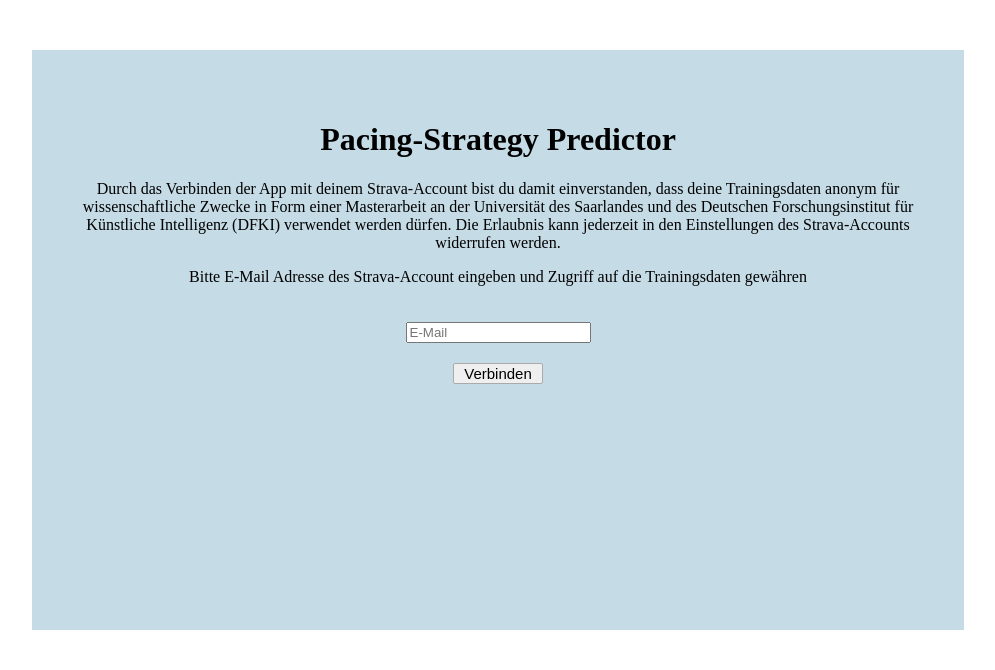
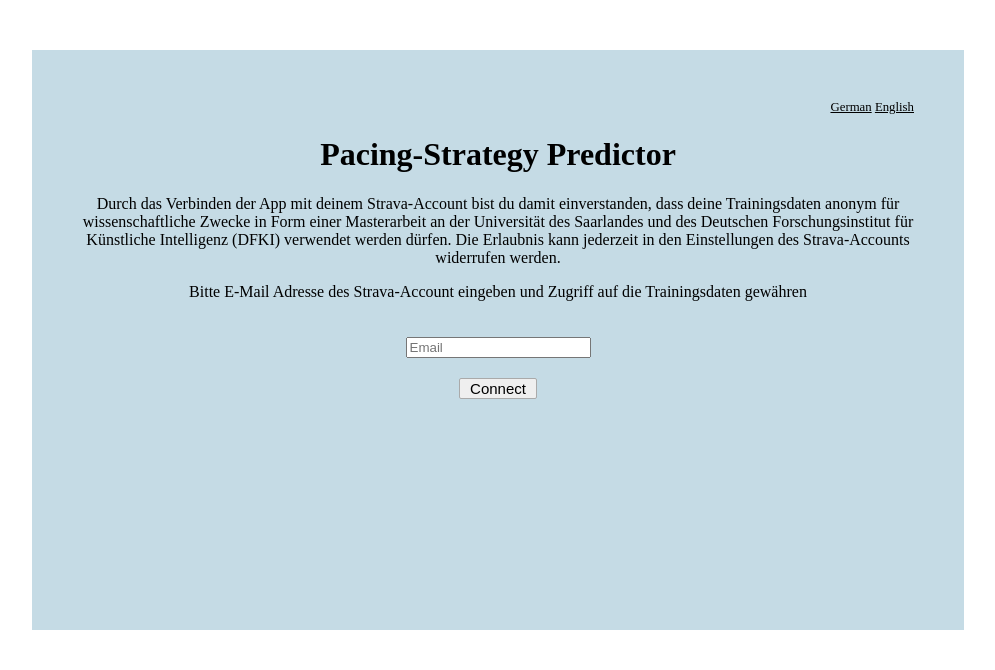
Before and after one commit to JulsM/masterThesis, a PHP site: page / in a window 1280 px wide. Shown: the top 670 px of the page, without its empty margins (150-1145 px from the left). Run offline with PHP 8.4, Linux system fonts and the light colour scheme.

Commit message:
index.php english version changed callback to server everything works now just on server

```diff
--- a/data/athlete.php
+++ b/data/athlete.php
@@ -24,12 +24,13 @@ if (isset($_POST['id'])) {
 	<p>All activities of <?php echo $_POST['name']?>:</p>
 	<?php
 		$num = 1;
+
 		foreach ($activityArray as $ac) {
-		    echo '<div>'.$num.'. ' . $ac['name'] . ', distance: ' . $ac['distance'] / 1000 .' km, elapsed time: ' . $ac['time'] / 60 . ' min, pace: ' . $ac['average_speed'] . ' m/min, elevation gain: ' . $ac['elevation'] . ' m, VO2max: '. $ac['vo2max'];
+		    echo '<div>'.$num.'. ' . $ac['name'] . ', distance: ' . $ac['distance'] / 1000 .' km, elapsed time: ' . round($ac['time'] / 60, 2 ). ' min, pace: ' . round($ac['average_speed'], 2 ). ' m/min, elevation gain: ' . $ac['elevation'] . ' m, VO2max: '. round($ac['vo2max'], 2) . ' workout type: '.$ac['workout_type'] . ' device: '.  $ac['device'];
             echo '<form action="stream.php" method="post">
                     <input type="hidden" name="id" value="'.$ac['id'].'">
                     <input type="hidden" name="token" value="'.$token.'">
-                    <input type="submit" value="stream">
+                    <input type="submit" value="Compute string">
                 </form>'.' <br><br> </div>';
 		    $num++;
 		}
--- a/data/strava_callback.php
+++ b/data/strava_callback.php
@@ -2,10 +2,11 @@
 include 'StravaPHP/vendor/autoload.php';
 include 'queryApi.php';
 
+$callbackUrl = 'http://localhost/data/strava_callback.php';
+$callbackUrl = 'http://umtl.dfki.de/~julian/data/strava_callback.php';
 
 use Strava\API\Exception;
 use Strava\API\OAuth;
-
 include 'database.php';
 
 $db = Db::getInstance();
@@ -44,7 +45,7 @@ function signIn()
         $options = array(
             'clientId'     => 17350,
             'clientSecret' => 'f60291ad212a269051a09e3e18a8147c819c4342',
-            'redirectUri'  => 'http://localhost/data/strava_callback.php',
+            'redirectUri'  => 'http://umtl.dfki.de/~julian/data/strava_callback.php',
         );
         $oauth = new OAuth($options);
 
--- a/data/users.php
+++ b/data/users.php
@@ -20,14 +20,16 @@ $result = $db->query('SELECT * FROM users');
 				<?php
 				echo 'List of all users in database:';
 				$n = 1;
+				if ($result != null) {
 					foreach ($result as $row) {
 					    echo '<div style="margin: 20px">'.$n.' - '.$row['name'].', '.$row['email'];
 					    echo '<form style="display: inline; margin: 10px" action="athlete.php" method="post">
 					    		<input type="hidden" value="'.$row['id'].'" name="id">
 					    		<input type="hidden" value="'.$row['name'].'" name="name">
-							<input type="submit" value="Download data">
+								<input type="submit" value="Get activities">
 							</form></div>';
 						$n++;
+					}
 				}
 				?>
 			</div>
--- a/index.php
+++ b/index.php
@@ -12,25 +12,31 @@
     </head>
     <body>
 	    <div id="main">
-	  		<h1>Pacing-Strategy Predictor</h1>
+
 	  		<?php
 	  		if(!$redirect) {
-				echo
-				'<p>Durch das Verbinden der App mit deinem Strava-Account bist du damit einverstanden, dass deine Trainingsdaten anonym für wissenschaftliche Zwecke in Form einer Masterarbeit an der Universität des Saarlandes und des Deutschen Forschungsinstitut für Künstliche Intelligenz (DFKI) verwendet werden dürfen. Die Erlaubnis kann jederzeit in den Einstellungen des Strava-Accounts widerrufen werden.</p>
-				<p>Bitte E-Mail Adresse des Strava-Account eingeben und Zugriff auf die Trainingsdaten gewähren</p>
+	  			?>
+	  			<div id="language"><span onClick="document.getElementById('english').style.display = 'none';document.getElementById('german').style.display = 'block';">German</span> <span onClick="document.getElementById('german').style.display = 'none';document.getElementById('english').style.display = 'block';">English</span></div>
+	  			<h1>Pacing-Strategy Predictor</h1>
+				<div id="german"><p>Durch das Verbinden der App mit deinem Strava-Account bist du damit einverstanden, dass deine Trainingsdaten anonym f&uuml;r wissenschaftliche Zwecke in Form einer Masterarbeit an der Universit&auml;t des Saarlandes und des Deutschen Forschungsinstitut f&uuml;r K&uuml;nstliche Intelligenz (DFKI) verwendet werden d&uuml;rfen. Die Erlaubnis kann jederzeit in den Einstellungen des Strava-Accounts widerrufen werden.</p>
+				<p>Bitte E-Mail Adresse des Strava-Account eingeben und Zugriff auf die Trainingsdaten gew&auml;hren</p></div>
+				<div id="english"><p>With connecting your Strava account with the app you agree that your training data can get used for scientific purposes in the scope of a master thesis at the "Saarland University" and the "German Research Center for Artificial Intelligence" (DFKI). You can always undo the authorization in the settings of your Strava account.</p>
+				<p>Please enter your email address and grant access to your training data</p></div>
+				<form id="formMail" action="data/strava_callback.php" method="post">
+					<input type="email" name="email" placeholder="Email">
+					<input type="submit" value="Connect">
+				</form>
+
+			<?php } else { ?>
+				<div id="language"><span onClick="document.getElementById('english').style.display = 'none';document.getElementById('german').style.display = 'block';">German</span> <span onClick="document.getElementById('german').style.display = 'none';document.getElementById('english').style.display = 'block';">English</span></div>
+	  			<h1>Pacing-Strategy Predictor</h1>
+				<p id="german">Account wurde erfolgreich verbunden. Vielen Dank!</p>
+				<p id="english">Account successfully connected. Thank you very much!</p>
 				<form id="formMail" action="data/strava_callback.php" method="post">
 					<input type="email" name="email" placeholder="E-Mail">
-					<input type="submit" value="Verbinden">
-				</form>';
-
-			} else {
-				echo
-				'<p>Account wurde erfolgreich verbunden. Vielen Dank!</p>
-				<form id="formMail" action="data/strava_callback.php" method="post">
-					<input type="email" name="email" placeholder="E-Mail">
-					<input type="submit" value="Verbinden">
-				</form>';
-			}
+					<input type="submit" value="Connect">
+				</form>
+			<?php }
 			?>
 
 		</div>
--- a/style.css
+++ b/style.css
@@ -38,3 +38,16 @@ html, body {
     width: 70%;
     margin: 0 auto;
 }
+
+#language {
+	text-align: right;
+	font-size: 80%;
+}
+#language span {
+	text-decoration: underline;
+	cursor: pointer;
+}
+
+#english {
+	display: none;
+}
```
Also changed, not shown: data/database.php (+10 -3 lines), data/queryApi.php (+6 -8 lines), data/stream.php (+16 -8 lines), data/Neuer Ordner/.htaccess (deleted), 2 other files. Lines whose indentation alone changed are shown as unchanged.
